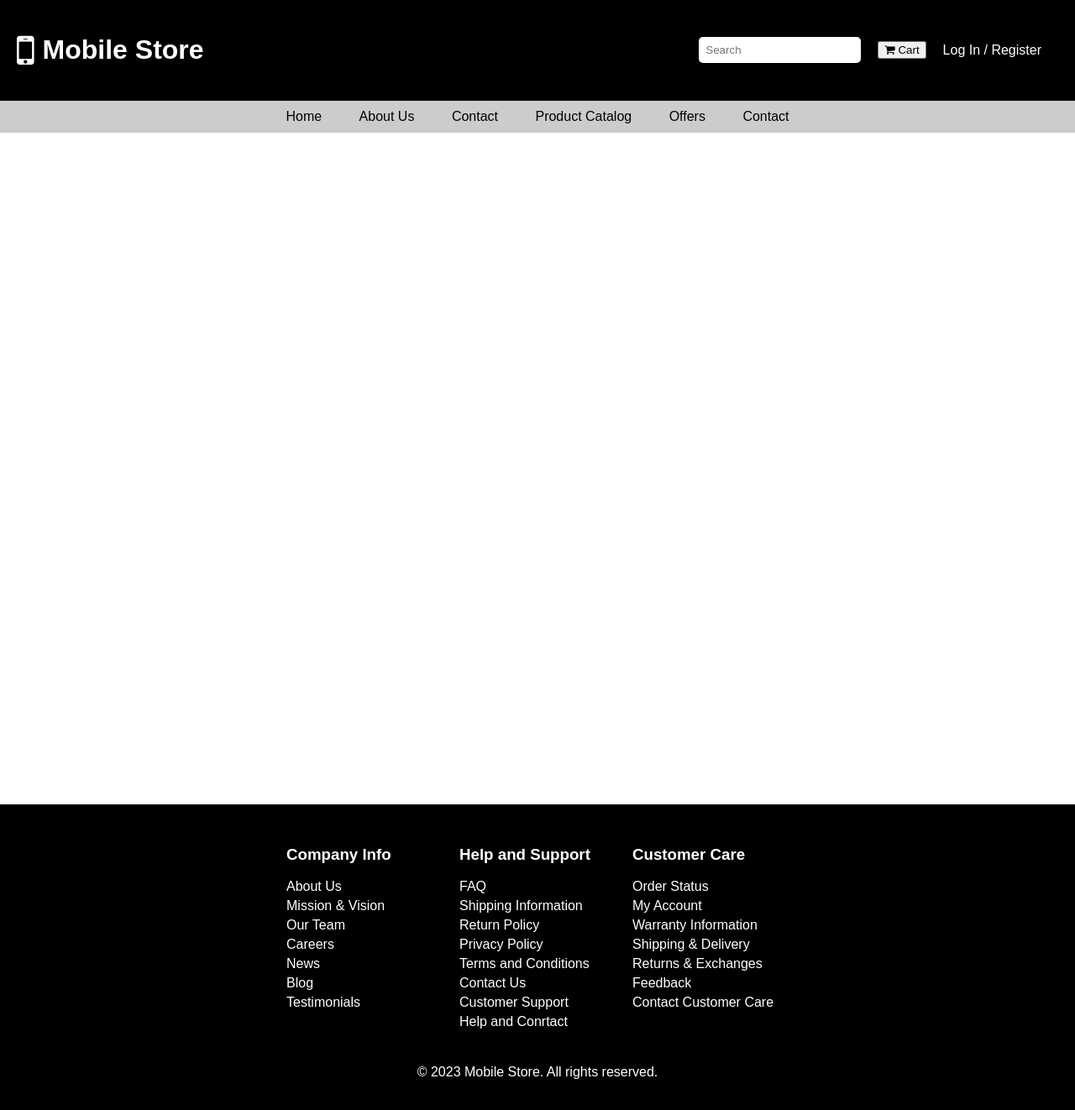
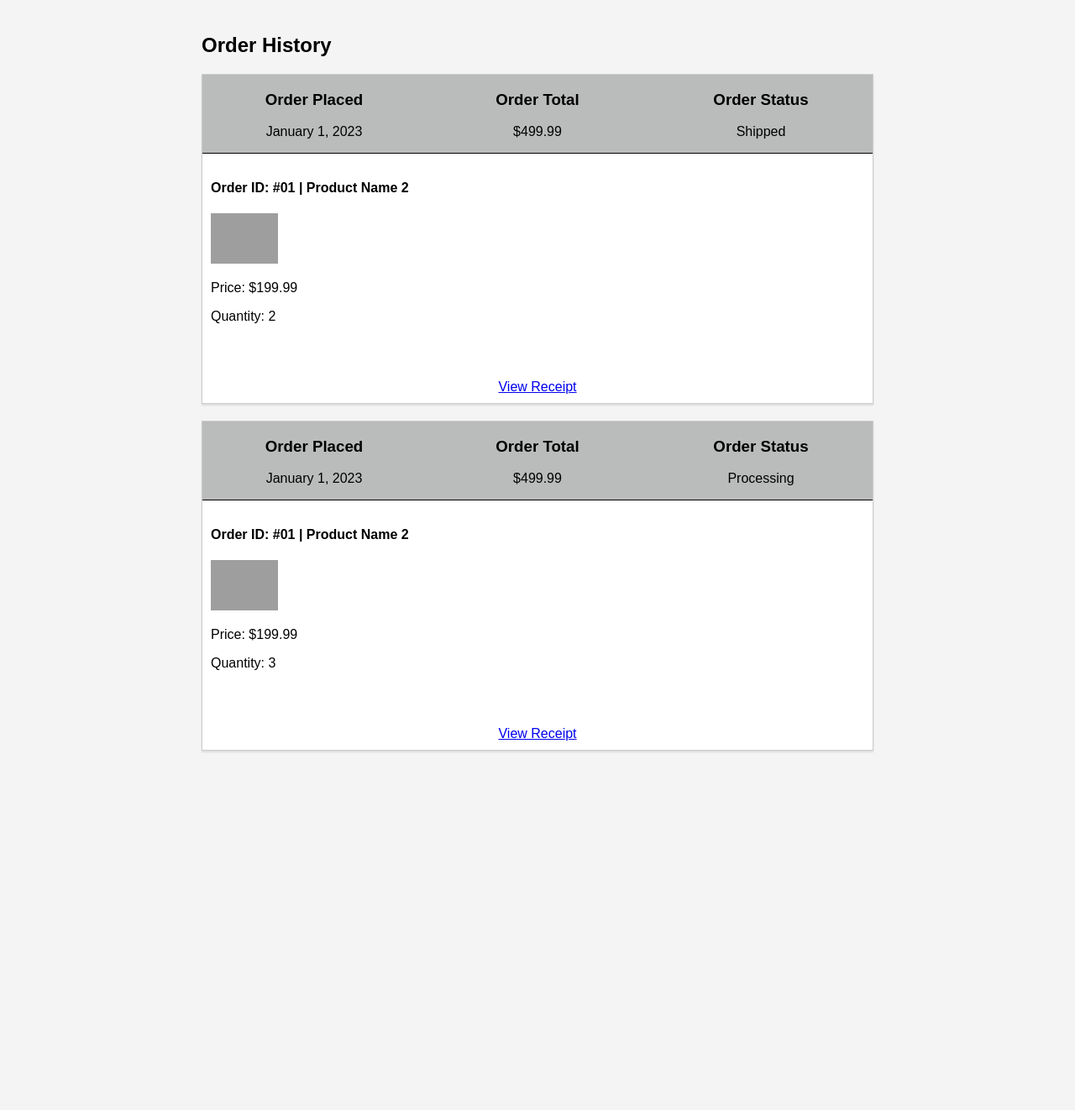
Before and after one commit to Umer-Aziz-Chaudhry/Team-Project, a PHP site: page /Product_History.html in a window 1280 px wide. Shown: the whole page at 84% size. After the commit the page ends 896 px from the top, so only its background shows below. Run offline with PHP 8.4, Linux system fonts and the light colour scheme; grey boxes are pictures that could not be loaded.

Commit message:
product history and its Style

```diff
--- a/Codes/Product_History.html
+++ b/Codes/Product_History.html
@@ -1,81 +1,87 @@
+
+
 <!DOCTYPE html>
 <html lang="en">
 <head>
     <meta charset="UTF-8">
     <meta name="viewport" content="width=device-width, initial-scale=1.0">
-    <title>My Shopping Websit</title>
-    <link rel="stylesheet" href="https://cdnjs.cloudflare.com/ajax/libs/font-awesome/4.7.0/css/font-awesome.min.css">
-    <link rel="stylesheet" href="styles.css">
+    <link rel="stylesheet" href="styles.css"> <!-- Link to  CSS file -->
+    <title>Order History - Your Mobile Store</title>
 </head>
 <body>
-    <header>
-        <div class="header-left">
-            <i class="mobile-icon fa fa-mobile"></i>
-            <h1>Mobile Store</h1>
+    <main>
+        <h2>Order History</h2>
+        <div class="order-history">
+            <div class="order">
+                <div class="order-header">
+                    <div class="order-info">
+                        <h3>Order Placed</h3>
+                        <p>January 1, 2023</p>
                     </div>
-        <div class="header-links">
-            <input type="text" class="search-bar" placeholder="Search">
-            <button class="cart-button"><i class="fa fa-shopping-cart"></i> Cart</button>
-            <a href="#">Log In / Register</a>
+                    <div class="order-info">
+                        <h3>Order Total</h3>
+                        <p>$499.99</p>
                     </div>
-    </header>
-
-    <nav>
-        <ul>
-            <li><a href="#">Home</a></li>
-            <li><a href="#">About Us</a></li>
-            <li><a href="#">Contact</a></li>
-            <li><a href="#">Product Catalog</a></li>
-            <li><a href="#">Offers</a></li>
-            <li><a href="#">Contact</a></li>
-        </ul>
-    </nav>
-
-    <div>
-        <!-- Your shopping content goes here -->
+                    <div class="order-info">
+                        <h3>Order Status</h3>
+                        <p>Shipped</p>
                     </div>
 
-<footer>
-    <div class="footer-columns">
-        <div class="footer-column">
-            <h3>Company Info</h3>
-            <ul>
-                <li><a href="#">About Us</a></li>
-                <li><a href="#">Mission & Vision</a></li>
-                <li><a href="#">Our Team</a></li>
-                <li><a href="#">Careers</a></li>
-                <li><a href="#">News</a></li>
-                <li><a href="#">Blog</a></li>
-                <li><a href="#">Testimonials</a></li>
-            </ul>
+
                 </div>
-        <div class="footer-column">
-            <h3>Help and Support</h3>
-            <ul>
-                <li><a href="#">FAQ</a></li>
-                <li><a href="#">Shipping Information</a></li>
-                <li><a href="#">Return Policy</a></li>
-                <li><a href="#">Privacy Policy</a></li>
-                <li><a href="#">Terms and Conditions</a></li>
-                <li><a href="#">Contact Us</a></li>
-                <li><a href="#">Customer Support</a></li>
-                <li><a href="#">Help and Conrtact</a></li>
-            </ul>
-        </div>
-        <div class="footer-column">
-            <h3>Customer Care</h3>
-            <ul>
-                <li><a href="#">Order Status</a></li>
-                <li><a href="#">My Account</a></li>
-                <li><a href="#">Warranty Information</a></li>
-                <li><a href="#">Shipping & Delivery</a></li>
-                <li><a href="#">Returns & Exchanges</a></li>
-                <li><a href="#">Feedback</a></li>
-                <li><a href="#">Contact Customer Care</a></li>
-            </ul>
+                <div class="order-details">
+                    <div class="product">
+                        <div class="product-info">
+                            <h4>Order ID: #01 | Product Name 2</h4>
+
+                            <img src="./src/mob1.jpg" alt="Product 1">
+
+                            <p>Price: $199.99</p>
+                            <p>Quantity: 2</p>
                         </div>
                     </div>
-    <p>&copy; 2023 Mobile Store. All rights reserved.</p>
-</footer>
+                    </div>
+                    <div class="order-actions">
+                        <a href="order001.html">View Receipt</a>
+                    </div>
+                </div>
+
+                <div class="order">
+                    <div class="order-header">
+                        <div class="order-info">
+                            <h3>Order Placed</h3>
+                            <p>January 1, 2023</p>
+                        </div>
+                        <div class="order-info">
+                            <h3>Order Total</h3>
+                            <p>$499.99</p>
+                        </div>
+                        <div class="order-info">
+                            <h3>Order Status</h3>
+                            <p>Processing</p>
+                        </div>
+
+                    </div>
+                    <div class="order-details">
+                        <div class="product">
+                            <div class="product-info">
+                                <h4>Order ID: #01 | Product Name 2</h4>
+
+                                <img src="./src/mob1.jpg" alt="Product 2">
+
+                                <p>Price: $199.99</p>
+                                <p>Quantity: 3</p>
+                            </div>
+                        </div>
+                        </div>
+                        <div class="order-actions">
+                            <a href="order001.html">View Receipt</a>
+                        </div>
+                    </div>
+
+            </div>
+            <!-- Add more order entries as you needed -->
+        </div>
+    </main>
 </body>
 </html>
--- a/Codes/styles.css
+++ b/Codes/styles.css
@@ -1,131 +1,84 @@
-/* Global Styles */
+/* styles.css */
 body {
+    font-family: Arial, sans-serif;
     margin: 0;
     padding: 0;
-    font-family: Arial, sans-serif;
-}
-body {
-    scrollbar-width: none;
-    -ms-overflow-style: none;
+    background-color: #f4f4f4;
 }
 
-body::-webkit-scrollbar {
-    display: none;
+
+
+main {
+    max-width: 800px;
+    margin: 0 auto;
+    padding: 20px;
 }
 
-/* Header Styles */
-header {
-    background-color: #000;
-    color: #fff;
-    padding: 20px;
+.order-history {
+    margin-top: 20px;
+}
+
+.order {
+    background-color: #fff;
+    border: 1px solid #ccc;
+    box-shadow: 0 2px 2px rgba(0, 0, 0, 0.1);
+
+    margin-bottom: 20px;
+    display: flex;
+    flex-direction: column;
+}
+
+.order-header {
     display: flex;
     justify-content: space-between;
-    align-items: center;
+
+    border-bottom: 1px solid #000;
+    background-color: rgb(186, 187, 187);
+    width: 100%;
 }
 
-/* Header Left Styles */
-.header-left {
+.order-info {
+    flex: 1;
+    text-align: center;
+}
+
+.order-details {
+    padding: 10px;
+
+
+}
+
+.product {
     display: flex;
     align-items: center;
+    margin-bottom: 10px;
 }
 
-.mobile-icon {
-    font-size: 48px;
+.product img {
+    max-width: 80px;
+    max-height: 80px;
     margin-right: 10px;
 }
 
-/* Header Links Styles */
-.header-links {
-    display: flex;
-    align-items: center;
+.order-actions {
+    text-align: center;
+    padding: 10px;
+    margin-top: 20px;
+
 }
 
-.header-links a {
-    color: #fff;
-    margin: 0 20px;
-    text-decoration: none;
+@media (max-width: 768px) {
+    main {
+        padding: 10px;
+    }
+    .order {
+        flex-direction: column;
+    }
+    .order-actions {
+        width: 100%;
+    }
+    .order-info, .product {
+        text-align: center;
+
+    }
 }
-
-.search-bar {
-    background-color: #fff;
-    padding: 8px;
-    border: none;
-    border-radius: 5px;
-    margin-right: 20px;
-}
-
-cart-button {
-    background-color: #fff;
-    color: #000;
-    padding: 8px 16px;
-    border: none;
-    border-radius: 5px;
-    cursor: pointer;
-    margin-right: 20px;
-}
-
-/* Taskbar Styles */
-nav {
-    background-color: #94929276;
-    padding: 10px 0;
-}
-
-nav ul {
-    list-style: none;
-    margin: 0;
-    padding: 0;
-    text-align: center;
-}
-
-nav li {
-    display: inline;
-    margin: 0 20px;
-}
-
-nav a {
-    text-decoration: none;
-    color: #000;
-    font-weight: lighter;
-}
-
-/* Footer Styles */
-footer {
-    background-color: #000;
-    color: #fff;
-    padding: 20px;
-    text-align: center;
-    margin-top: 800px;
-}
-
-/* Footer Columns Styles */
-.footer-columns {
-    display: flex;
-    justify-content: center;
-    align-items: flex-start;
-    flex-wrap: wrap;
-}
-
-.footer-column {
-    flex: 1;
-    max-width: 15%;
-    text-align: left;
-    padding: 10px;
-}
-
-.footer-column h3 {
-    color: #fff;
-}
-
-.footer-column ul {
-    list-style: none;
-    padding: 0;
-}
-
-.footer-column li {
-    margin: 5px 0;
-}
-
-.footer-column a {
-    color: #fff;
-    text-decoration: none;
-}
```
Lines whose indentation alone changed are shown as unchanged.
